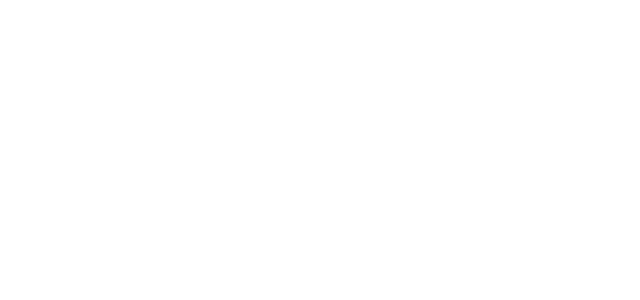
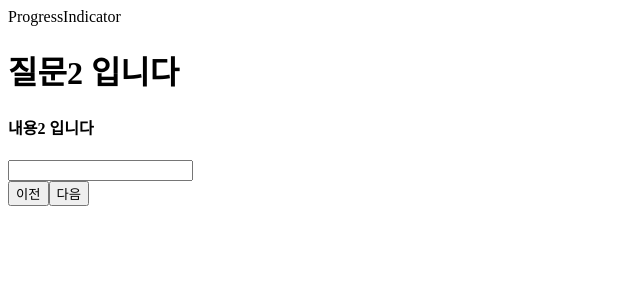
Before and after one commit to Woo-Seok-Han/survey-pie, a React (Create React App) app: page /surveys/1/1 in a window 1280 px wide. Before the commit this address had no page. Shown: the top 300 px of the page, without its empty margins (0-640 px from the left). Built offline with nearby package versions, Linux system fonts and the light colour scheme.

Commit message:
라우터 구현

```diff
--- a/src/App.js
+++ b/src/App.js
@@ -1,60 +1,16 @@
-import { useState } from 'react';
 import { Route, Routes } from 'react-router-dom';
 
-import PageA from './pages/PageA';
-import PageB from './pages/PageB';
+import CompletionPage from './pages/CompletionPage';
+import SurveyPage from './pages/SurveyPage';
 
 function App() {
-  const questions = [
-    {
-      title: '질문1 입니다',
-      description: '내용1 입니다',
-      type: 'text',
-      required: false,
-      options: {},
-    },
-    {
-      title: '질문2 입니다',
-      description: '내용2 입니다',
-      type: 'select',
-      required: false,
-      options: {},
-    },
-    {
-      title: '질문3 입니다',
-      description: '내용3 입니다',
-      type: 'textarea',
-      required: false,
-      options: {},
-    },
-  ];
-
-  const step = 0;
-
-  const [answers, setAnswers] = useState([]);
-
-  const setAnswer = (newAnswer) => {
-    setAnswers((answers) => {
-      const newAnswers = [...answers];
-      newAnswers[step] = newAnswer;
-
-      return newAnswers;
-    });
-  };
-
   return (
     <div className="App">
-      {/* <ProgressIndicator />
-      <QuestionBox
-        question={questions[step]}
-        questionsLength={questions.length}
-        step={step}
-        answer={answers[step]}
-        setAnswer={setAnswer}
-      /> */}
       <Routes>
-        <Route path="/" element={<PageA />} />
-        <Route path="/2" element={<PageB />} />
+        <Route path="/surveys/:surveyId" element={<SurveyPage />}>
+          <Route path=":step" element={<SurveyPage />} />
+        </Route>
+        <Route path="/surveys/done" element={<CompletionPage />} />
       </Routes>
     </div>
   );
--- a/src/components/ActionButtons/index.js
+++ b/src/components/ActionButtons/index.js
@@ -1,10 +1,37 @@
+import { useNavigate } from 'react-router-dom';
+
 function ActionButtons({ questionsLength, step }) {
   const isLast = questionsLength - 1 === step;
+  const navigate = useNavigate();
 
   return (
     <div>
-      {step === 0 || <button>이전</button>}
-      {isLast ? <button>제출</button> : <button>다음</button>}
+      {step === 0 || (
+        <button
+          onClick={() => {
+            navigate(`${step - 1}`);
+          }}
+        >
+          이전
+        </button>
+      )}
+      {isLast ? (
+        <button
+          onClick={() => {
+            navigate('/done');
+          }}
+        >
+          제출
+        </button>
+      ) : (
+        <button
+          onClick={() => {
+            navigate(`${step + 1}`);
+          }}
+        >
+          다음
+        </button>
+      )}
     </div>
   );
 }
--- /dev/null
+++ b/src/pages/CompletionPage/index.js
@@ -0,0 +1,5 @@
+function CompletionPage() {
+  return <div>CompletionPage</div>;
+}
+
+export default CompletionPage;
--- a/src/pages/PageA/index.js
+++ /dev/null
@@ -1,14 +0,0 @@
-import { Link } from 'react-router-dom';
-
-function PageA() {
-  return (
-    <>
-      <div>PageA</div>
-      <div>
-        <Link to="/2">move to 2</Link>
-      </div>
-    </>
-  );
-}
-
-export default PageA;
--- a/src/pages/PageB/index.js
+++ /dev/null
@@ -1,5 +0,0 @@
-function PageB() {
-  return <div>PageB</div>;
-}
-
-export default PageB;
--- /dev/null
+++ b/src/pages/SurveyPage/index.js
@@ -0,0 +1,60 @@
+import { useState } from 'react';
+import { useParams } from 'react-router-dom';
+
+import ProgressIndicator from '../../components/ProgressIndicatior';
+import QuestionBox from '../../components/QuestionBox';
+
+function SurveyPage() {
+  let params = useParams();
+
+  const questions = [
+    {
+      title: '질문1 입니다',
+      description: '내용1 입니다',
+      type: 'text',
+      required: false,
+      options: {},
+    },
+    {
+      title: '질문2 입니다',
+      description: '내용2 입니다',
+      type: 'text',
+      required: false,
+      options: {},
+    },
+    {
+      title: '질문3 입니다',
+      description: '내용3 입니다',
+      type: 'text',
+      required: false,
+      options: {},
+    },
+  ];
+
+  const step = parseInt(params.step) || 0;
+  const [answers, setAnswers] = useState([]);
+
+  const setAnswer = (newAnswer) => {
+    setAnswers((answers) => {
+      const newAnswers = [...answers];
+      newAnswers[step] = newAnswer;
+
+      return newAnswers;
+    });
+  };
+
+  return (
+    <>
+      <ProgressIndicator />
+      <QuestionBox
+        question={questions[step]}
+        questionsLength={questions.length}
+        step={step}
+        answer={answers[step]}
+        setAnswer={setAnswer}
+      />
+    </>
+  );
+}
+
+export default SurveyPage;
```
